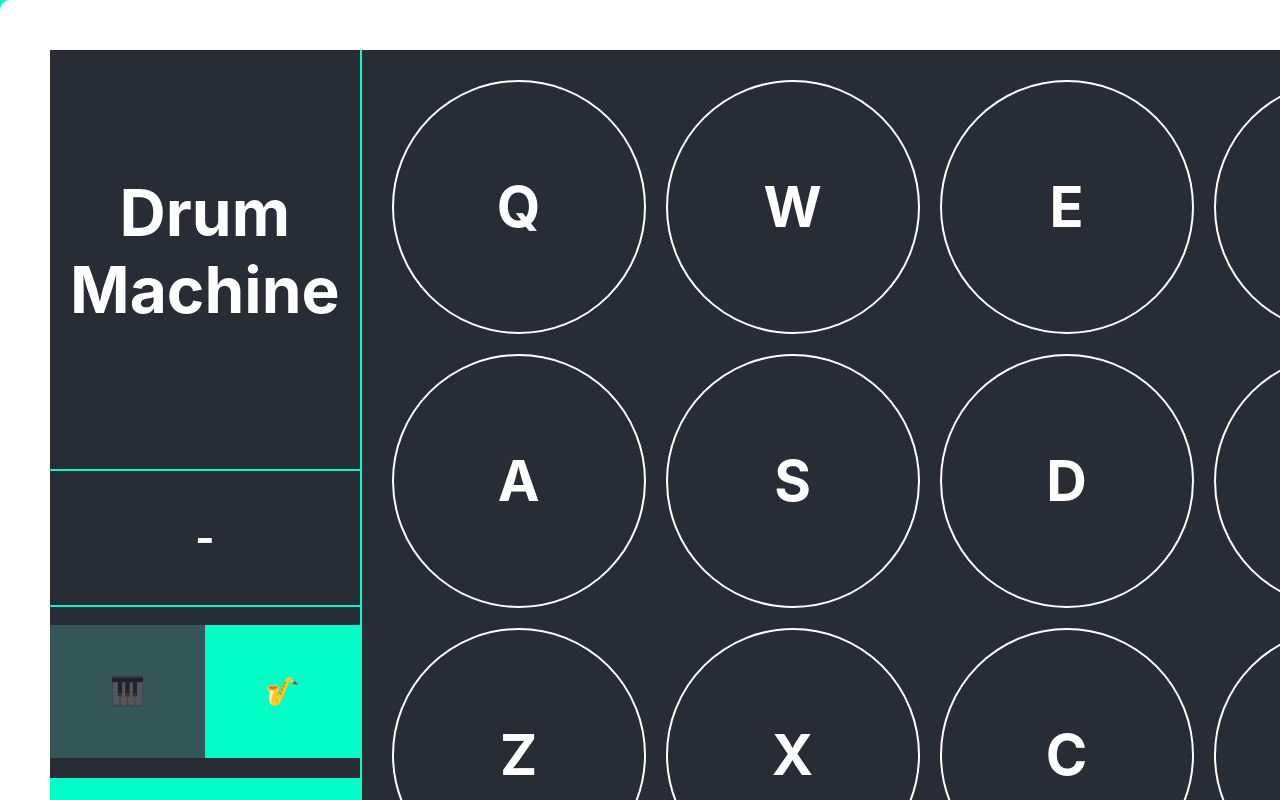
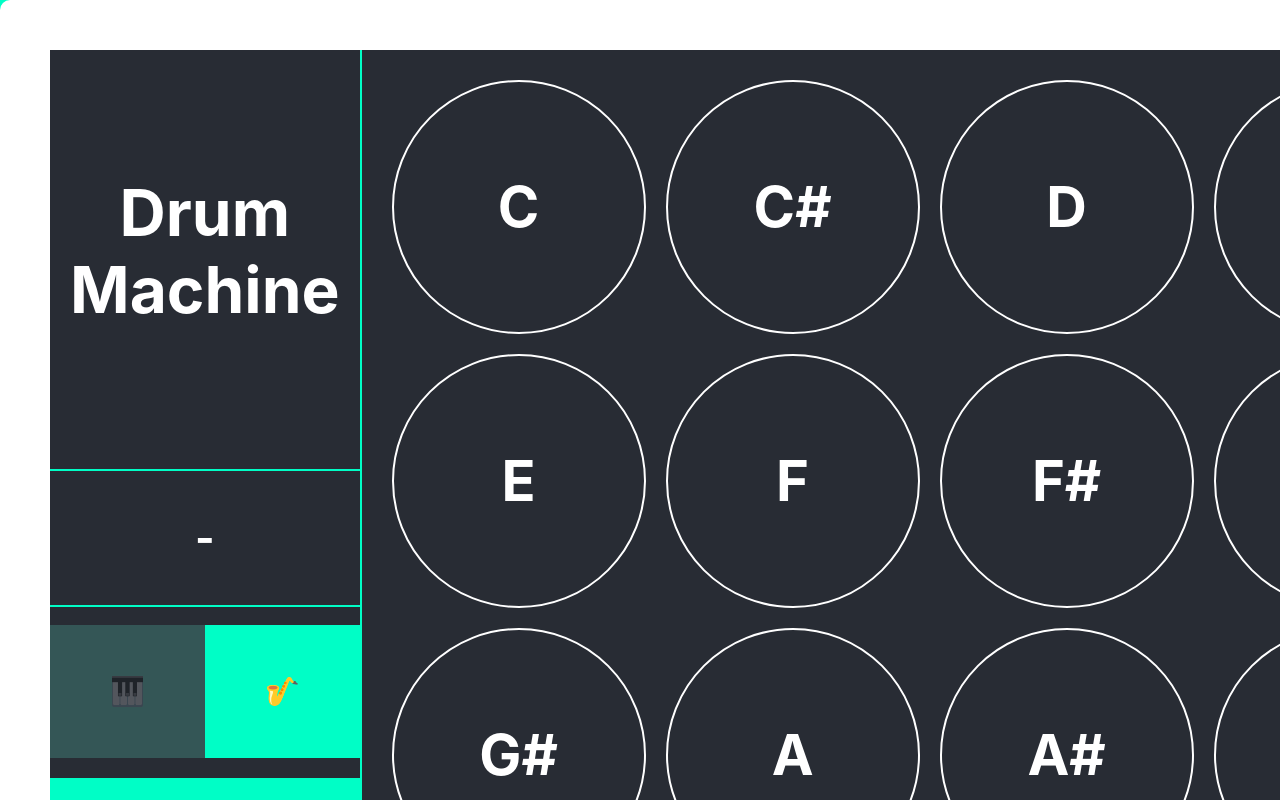
Before and after one commit to MattLdwig/100-days-of-code-R2, a React (Create React App) app in the folder 02-drum-machine/: page / in a window 1280 px wide. Shown: the top 800 px of the page. Built offline with nearby package versions, Linux system fonts and the light colour scheme.

Commit message:
feat($chore): Drum Machine - Move import statement to App.js - Refactoring of App states - Implement promise in displayKeyBind function

```diff
--- a/02-drum-machine/src/App.js
+++ b/02-drum-machine/src/App.js
@@ -5,21 +5,112 @@ import './App.css';
 import Controls from './components/Controls';
 import PadContainer from  './components/PadContainer';
 
+import C from './sounds/C.wav'
+import C_sharp from './sounds/C_sharp.mp3'
+import D from './sounds/D.mp3'
+import D_sharp from './sounds/D_sharp.mp3'
+import E from './sounds/E.mp3'
+import F from './sounds/F.mp3'
+import F_sharp from './sounds/F_sharp.mp3'
+import G from './sounds/G.mp3'
+import G_sharp from './sounds/G_sharp.mp3'
+import A from './sounds/A.mp3'
+import A_sharp from './sounds/A_sharp.mp3'
+import B from './sounds/B.mp3'
+
 class App extends Component {
   constructor() {
     super();
 
     this.displayKeyBind = this.displayKeyBind.bind(this);
+    this.handleKey = this.handleKey.bind(this);
 
     this.state = {
       keyPush: {
-        key: '-'
+        key: '-',
+        noteToPlay: ''
+      },
+      soundsBank: {
+        keyC: {
+          note: 'C',
+          keyCode: 81,
+          sound: C
+        },
+        keyCs: {
+          note: 'C#',
+          keyCode: 87,
+          sound: C_sharp
+        },
+        keyD: {
+          note: 'D',
+          keyCode: 69,
+          sound: D
+        },
+        keyDs: {
+          note: 'D#',
+          keyCode: 82,
+          sound: D_sharp
+        },
+        keyE: {
+          note: 'E',
+          keyCode: 65,
+          sound: E
+        },
+        keyF: {
+          note: 'F',
+          keyCode: 83,
+          sound: F
+        },
+        keyFs: {
+          note: 'F#',
+          keyCode: 68,
+          sound: F_sharp
+        },
+        keyG: {
+          note: 'G',
+          keyCode: 70,
+          sound: G
+        },
+        keyGs: {
+          note: 'G#',
+          keyCode: 90,
+          sound: G_sharp
+        },
+        keyA: {
+          note: 'A',
+          keyCode: 88,
+          sound: A
+        },
+        keyAs: {
+          note: 'A#',
+          keyCode: 67,
+          sound: A_sharp
+        },
+        keyB: {
+          note: 'B',
+          keyCode: 86,
+          sound: B
+        }
       }
     }
   }
+
+  componentDidMount() {
+    document.addEventListener('keydown', this.handleKey);
+  }
+
+  handleKey() {
+    const audio = new Audio(this.state.keyPush.noteToPlay);
+    audio.currentTime = 0;
+    audio.play()
+  }
+
+
   displayKeyBind(callback) {
     this.setState({
       keyPush: callback
+    }, () => {
+      this.handleKey();
     })
   }
 
@@ -28,7 +119,7 @@ class App extends Component {
       <div className="App">
         <div id="drum-machine" className="App-drum--container">
           <Controls display={this.state.keyPush.key} />
-          <PadContainer displayKeyBind={this.displayKeyBind} />
+          <PadContainer displayKeyBind={this.displayKeyBind} soundsBank={this.state.soundsBank}/>
         </div>
       </div>
     );
--- a/02-drum-machine/src/components/Pad.js
+++ b/02-drum-machine/src/components/Pad.js
@@ -3,21 +3,23 @@ import React, { Component } from 'react';
 class Pad extends React.Component {
     constructor() {
         super();
+        this.handleBind = this.handleBind.bind(this);
+
     }
+
     handleBind = event => {
         const keyBind = {
-            key: this.props.note,
-            url: this.props.audioUrl
+            key: this.props.soundsBank.note,
+            noteToPlay: this.props.soundsBank.sound
         }
         this.props.displayKeyBind(keyBind)
-
-        const audio = new Audio(this.props.audio);
-        audio.play()
     }
 
     render() {
         return(
-            <div className="Pad" onClick={this.handleBind}><h3>{this.props.keyBind}</h3></div>
+            <div className="Pad" onClick={this.handleBind}>
+            <h3>{this.props.soundsBank.note}</h3>
+            </div>
         );
     }
 }
--- a/02-drum-machine/src/components/PadContainer.js
+++ b/02-drum-machine/src/components/PadContainer.js
@@ -1,19 +1,6 @@
 import React, { Component } from 'react';
 
 import Pad from './Pad';
-
-import C from '../sounds/C.mp3'
-import C_sharp from '../sounds/C_sharp.mp3'
-import D from '../sounds/D.mp3'
-import D_sharp from '../sounds/D_sharp.mp3'
-import E from '../sounds/E.mp3'
-import F from '../sounds/F.mp3'
-import F_sharp from '../sounds/F_sharp.mp3'
-import G from '../sounds/G.mp3'
-import G_sharp from '../sounds/G_sharp.mp3'
-import A from '../sounds/A.mp3'
-import A_sharp from '../sounds/A_sharp.mp3'
-import B from '../sounds/B.mp3'
 
 
 const style = {
@@ -30,21 +17,22 @@ class PadContainer extends React.Component {
             PadContainerStyle :style
         }
     }
+
     render() {
         return(
             <div className="PadContainer" style={this.state.PadContainerStyle}>
-                <Pad displayKeyBind={this.props.displayKeyBind} keyBind="Q" note="C" audio = {C}/>
-                <Pad displayKeyBind={this.props.displayKeyBind} keyBind="W" note="C#" audio = {C_sharp}/>
-                <Pad displayKeyBind={this.props.displayKeyBind} keyBind="E" note="D" audio = {D}/>
-                <Pad displayKeyBind={this.props.displayKeyBind} keyBind="R" note="D#" audio = {D_sharp}/>
-                <Pad displayKeyBind={this.props.displayKeyBind} keyBind="A" note="E" audio = {E}/>
-                <Pad displayKeyBind={this.props.displayKeyBind} keyBind="S" note="F" audio = {F}/>
-                <Pad displayKeyBind={this.props.displayKeyBind} keyBind="D" note="F#" audio = {F_sharp}/>
-                <Pad displayKeyBind={this.props.displayKeyBind} keyBind="F" note="G" audio = {G}/>
-                <Pad displayKeyBind={this.props.displayKeyBind} keyBind="Z" note="G#" audio = {G_sharp}/>
-                <Pad displayKeyBind={this.props.displayKeyBind} keyBind="X" note="A" audio = {A}/>
-                <Pad displayKeyBind={this.props.displayKeyBind} keyBind="C" note="A#" audio = {A_sharp}/>
-                <Pad displayKeyBind={this.props.displayKeyBind} keyBind="V" note="B" audio = {B}/>
+                <Pad displayKeyBind={this.props.displayKeyBind} soundsBank={this.props.soundsBank.keyC}/>
+                <Pad displayKeyBind={this.props.displayKeyBind} soundsBank={this.props.soundsBank.keyCs}/>
+                <Pad displayKeyBind={this.props.displayKeyBind} soundsBank={this.props.soundsBank.keyD}/>
+                <Pad displayKeyBind={this.props.displayKeyBind} soundsBank={this.props.soundsBank.keyDs}/>
+                <Pad displayKeyBind={this.props.displayKeyBind} soundsBank={this.props.soundsBank.keyE}/>
+                <Pad displayKeyBind={this.props.displayKeyBind} soundsBank={this.props.soundsBank.keyF}/>
+                <Pad displayKeyBind={this.props.displayKeyBind} soundsBank={this.props.soundsBank.keyFs}/>
+                <Pad displayKeyBind={this.props.displayKeyBind} soundsBank={this.props.soundsBank.keyG}/>
+                <Pad displayKeyBind={this.props.displayKeyBind} soundsBank={this.props.soundsBank.keyGs}/>
+                <Pad displayKeyBind={this.props.displayKeyBind} soundsBank={this.props.soundsBank.keyA}/>
+                <Pad displayKeyBind={this.props.displayKeyBind} soundsBank={this.props.soundsBank.keyAs}/>
+                <Pad displayKeyBind={this.props.displayKeyBind} soundsBank={this.props.soundsBank.keyB}/>
             </div>
         );
     }
```
Also changed, not shown: 1 other file (tests, documents, lock files or other folders).
